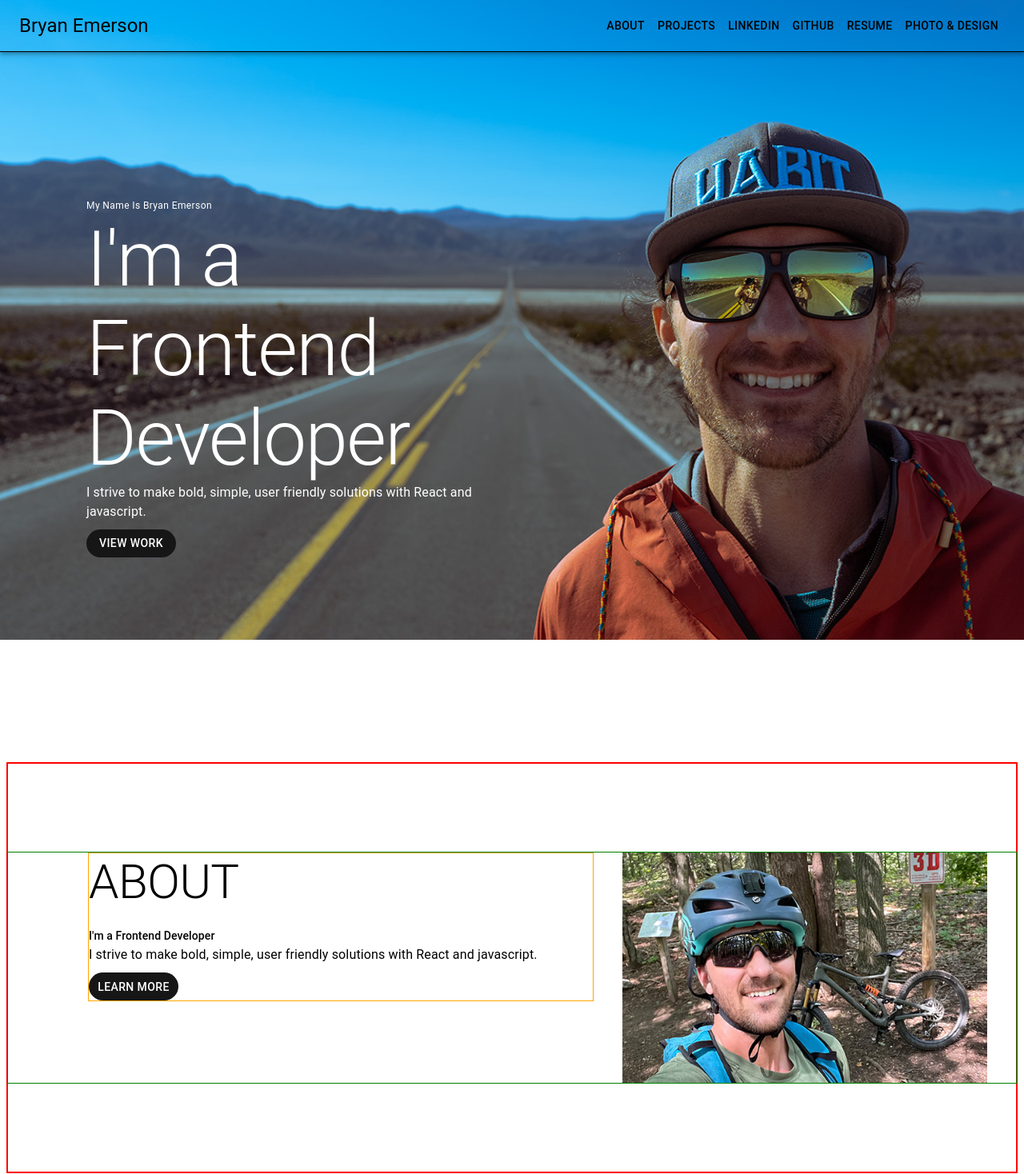
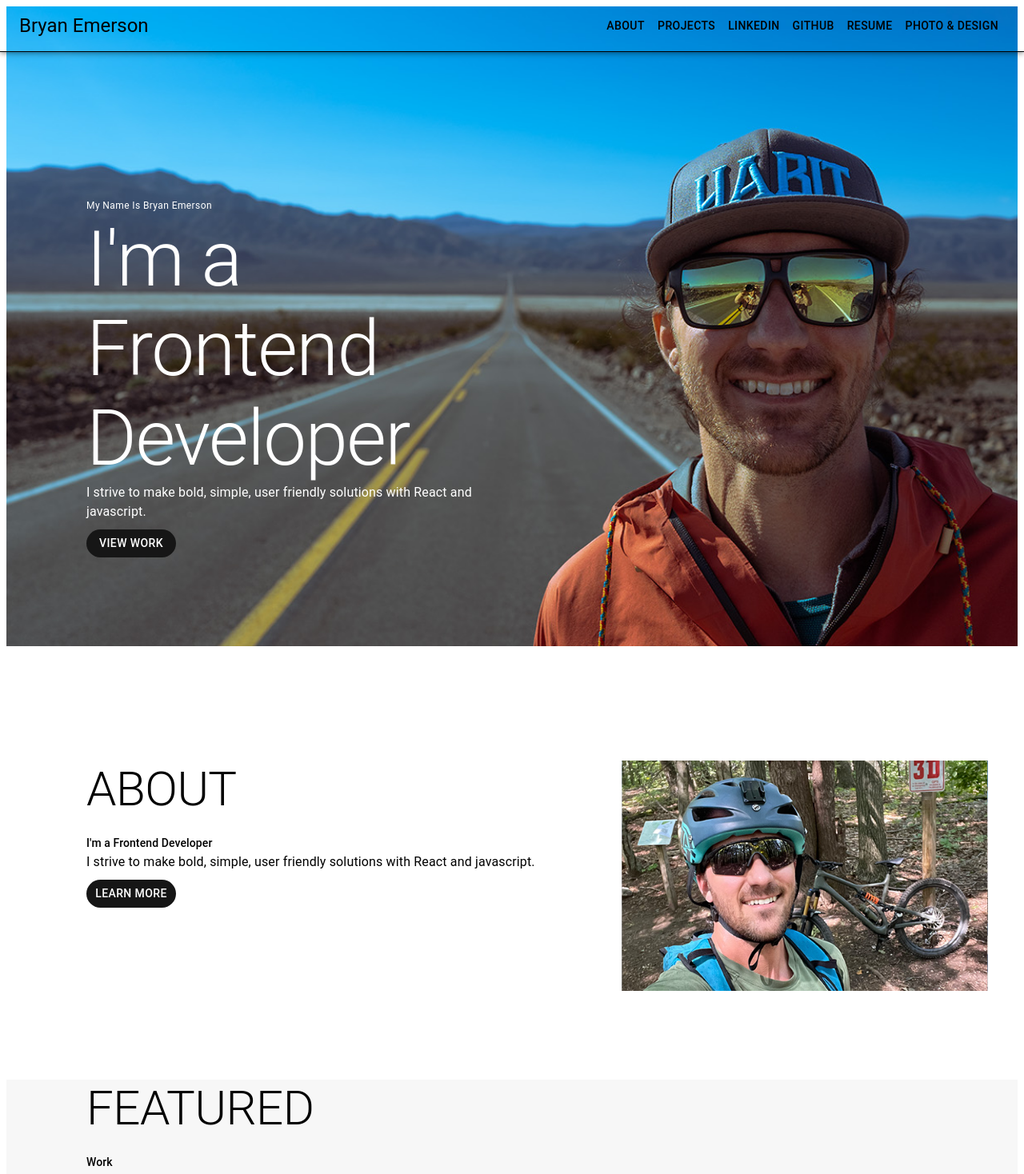
Before and after one commit to bryan-emerson/pfportfolio, a Next.js app: page / in a window 1280 px wide. Shown: the top 1468 px of the page at 80% size. Built offline with nearby package versions, Linux system fonts and the light colour scheme.

Commit message:
double scroll fixed

```diff
--- a/components/hero.js
+++ b/components/hero.js
@@ -13,17 +13,17 @@ function Hero() {
   return (
     <>
       <div className={styles.heroWrapper}>
-        <Container maxWidth='xl'>
+
         <Image
           className={styles.back}
           src={newHero}
           alt='portrait of Bryan outdoors'
-          layout='fill'
+          fill
           objectFit='cover'
           objectPosition='cover'
-          priority='true'
+          priority
         />
-        </Container>
+
         <div className={styles.heroContent}>
           <Typography variant="caption" gutterBottom className={styles.eyebrow}>
             My Name Is Bryan Emerson
--- a/styles/Home.module.css
+++ b/styles/Home.module.css
@@ -1,7 +1,8 @@
 .home {
 background-color: #ffffff;
-/* border: 1px none; */
 display: flex;
 flex-direction: column;
-/* border: 1px solid black; */
+/* border: 10px solid yellow; */
+/* height: 100%; */
+/* overflow: hidden; */
 }
--- a/styles/about.module.css
+++ b/styles/about.module.css
@@ -6,15 +6,15 @@
   width: 100;
   min-height: 510px;
   background-color: #ffffff;
-  border: 2px solid red;
-  margin-top: 16rem;
+  /* border: 2px solid red; */
+  margin-top: 2rem;
 }
 
 .contentWrapper {
   display: flex;
   flex-direction: row;
   position: relative;
-  border: 1px solid green;
+  /* border: 1px solid green; */
   height: fit-content;
   width: 100%;
 }
@@ -23,7 +23,7 @@
   display: flex;
   flex-direction: column;
   flex-basis: 50%;
-  border: 1px solid orange;
+  /* border: 1px solid orange; */
   height: fit-content;
   /* width: fit-content; */
   /* width: 5rem; */
--- a/styles/card.module.css
+++ b/styles/card.module.css
@@ -3,7 +3,7 @@
   flex-direction: row;
   flex-wrap: wrap;
   flex-basis: 40%;
-  height: 10rem;
+  height: fit-content;
   /* width: 10rem; */
   border: 2px solid purple;
   margin-bottom: 40px;
--- a/styles/hero.module.css
+++ b/styles/hero.module.css
@@ -1,30 +1,23 @@
-.heroPhoto {
-
-}
-
-.heroBox {
-  height: 100vw;
-  width: 100vw
-}
-
 .back {
   /* position: absolute; */
   height: 100vh;
   width: 100vw;
   /* border: 2px solid salmon; */
   /* background-attachment: fixed; */
-  left: 0px;
-  top: 0px;
-  z-index: 0;
+  /* left: 0px; */
+  /* top: 0px; */
+  /* z-index: 0; */
 }
 
 .heroWrapper {
-  flex-basis: 100%;
-  display: flex;
-  flex-direction: column;
-  justify-content: center;
-  align-items: center;
-  height: auto;
+  /* flex-basis: 100%; */
+  /* display: block; */
+  /* flex-direction: column; */
+  /* justify-content: center; */
+  /* align-items: center; */
+  height: 100vh;
+  /* border: 15px solid red; */
+  position: relative;
 }
 
 .heroContent {
@@ -36,7 +29,7 @@
   /* border: 2px solid yellow; */
   position: relative;
   color: #ffffff;
-  z-index: 2;
+  /* z-index: 2; */
   /* background-color: rgba(0,0,0,.3); */
   /* padding: 20px 20px 20px 20px; */
   /* border-radius: 50px; */
```
